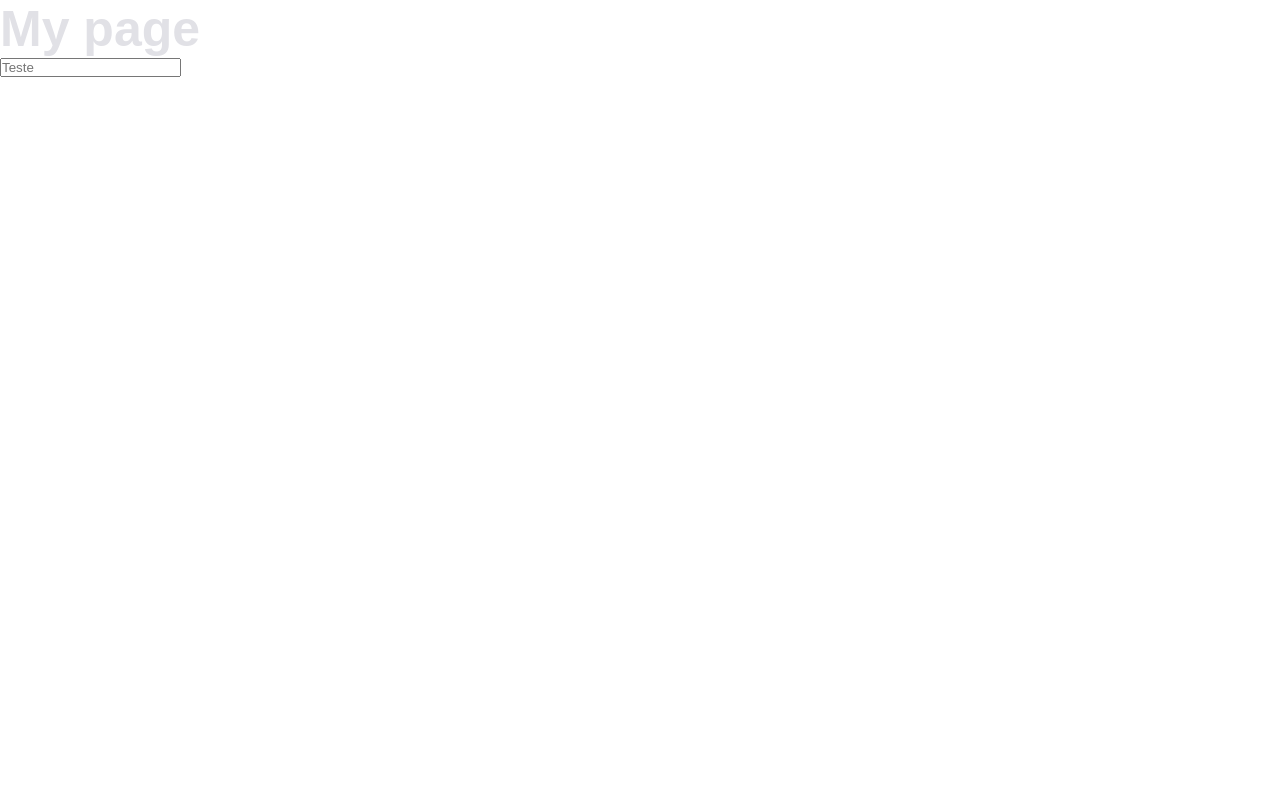
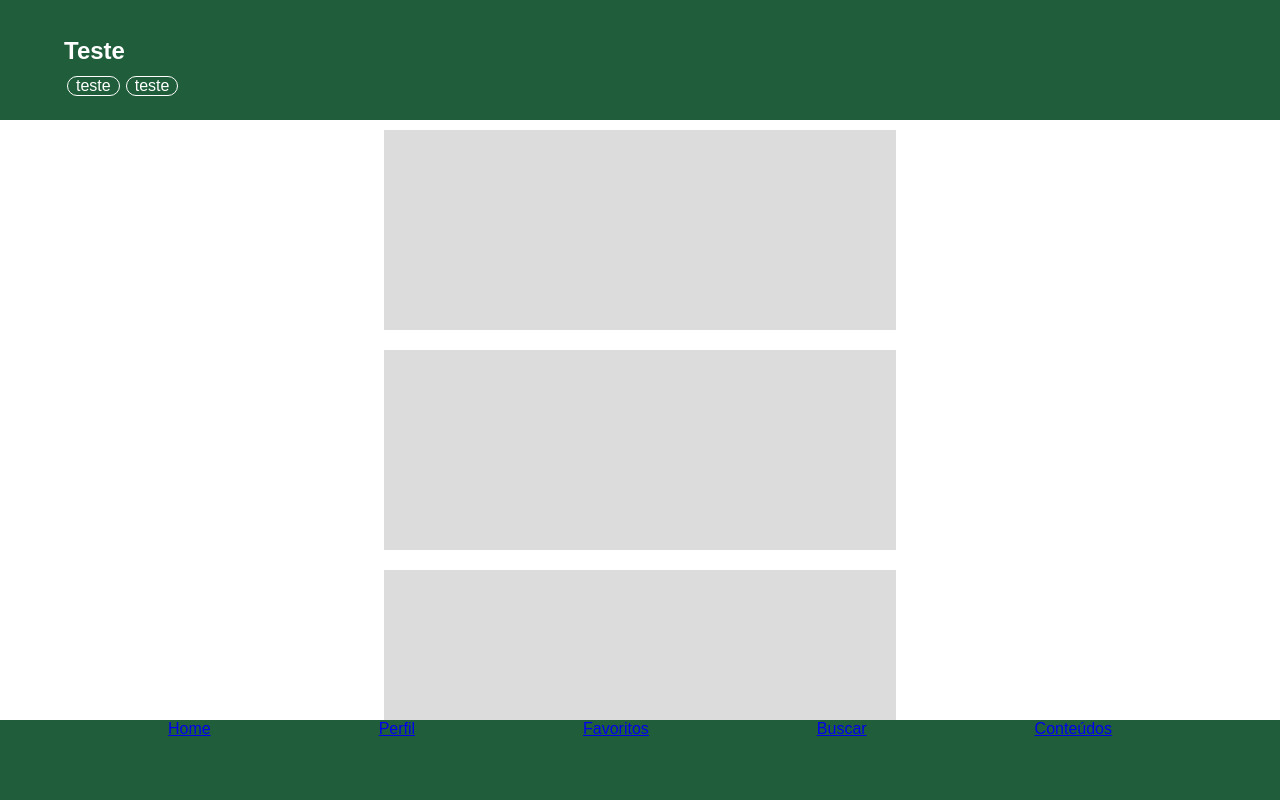
Before and after one commit to CRamos132/vegetariapp, a Next.js app: page / in a window 1280 px wide. Shown: the top 800 px of the page. Built offline with nearby package versions, Linux system fonts and the light colour scheme.

Commit message:
added login and initial page

```diff
--- a/components/interact/Button/style.ts
+++ b/components/interact/Button/style.ts
@@ -8,7 +8,7 @@ interface Props {
 const Button = styled.button<Props>`
     background-color: ${properties => properties.backgroundColor};
     color: ${properties => properties.color};
-    padding: 5px;
+    padding: 8px 16px;
     border: 1px solid ${properties => properties.backgroundColor};
     border-radius: 12px;
     min-width: 100px;
--- a/components/interact/Input/style.ts
+++ b/components/interact/Input/style.ts
@@ -5,7 +5,7 @@ const Input = styled.input`
     border: solid 1px ${(props) => props.theme.colors.background};
     border-radius: 12px;
     font-size: 16px;
-    padding: 5px;
+    padding: 8px 16px;
 `
 const Label = styled.label`
     font-size: 18px;
--- a/components/layout/Form/Form.ts
+++ b/components/layout/Form/Form.ts
@@ -10,4 +10,4 @@ const Form = styled.form`
     margin-top: 10vh;
 `
 
-export {Form}
+export default Form
--- a/pages/index.tsx
+++ b/pages/index.tsx
@@ -1,16 +1,21 @@
-import React from 'react'
-import styled from 'styled-components'
+import React from "react";
+import Footer from "../components/layout/Footer/Footer";
+import TopBar from "../components/layout/TopBar/TopBar";
+import Card from '../components/layout/Card/Card'
 
-const Title = styled.h1`
-  font-size: 50px;
-  color: ${({ theme }) => theme.colors.primary};
-`
+const Receitas = () => {
+  return (
+    <>
+      <TopBar title={"Teste"} content={["teste", "teste"]} />
+      <div style={{display: 'flex', flexDirection: "column", alignItems: "center"}}>
+        <Card />
+        <Card style={{animationDelay: '0.8s'}}/>
+        <Card style={{animationDelay: '1.6s'}}/>
+        <Card style={{animationDelay: '2.4s'}}/>
+      </div>
+      <Footer />
+    </>
+  );
+};
 
-export default function Home() {
-  return (
-    <div>
-      <Title data-testid="title">My page</Title>
-      <input type='text' placeholder='Teste' />
-    </div>
-  )
-}
+export default Receitas;
```
Also changed, not shown: components/interact/Input/Input.tsx (+4 -3 lines), pages/login.tsx (added, +18 -0 lines).
